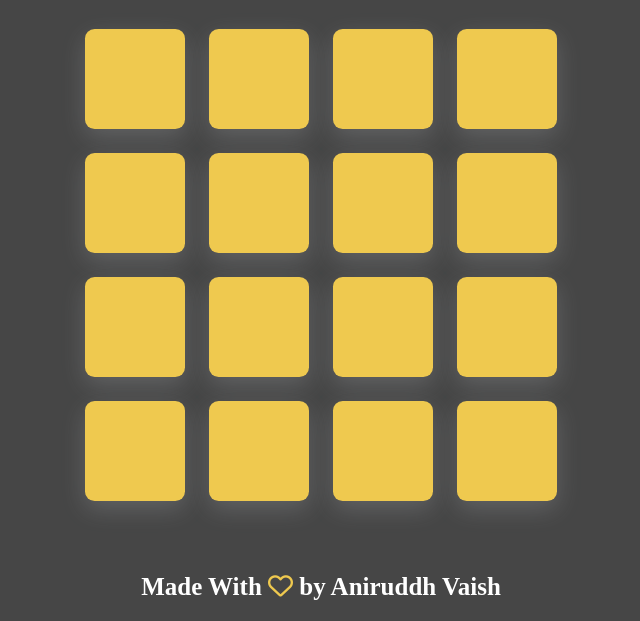
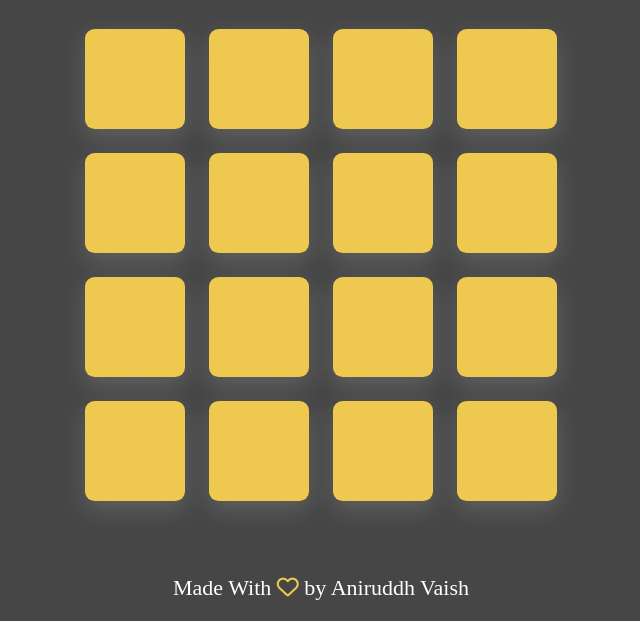
Before and after one commit to anivaish/Memory-Match, a plain HTML site: page index.html in a window 1280 px wide. Shown: the part 179-800 px from the top of the page, without its empty margins (319-959 px from the left). Drawn offline with Linux system fonts and the light colour scheme.

Commit message:
font fixed

```diff
--- a/style.css
+++ b/style.css
@@ -16,6 +16,7 @@ body {
     align-items: center;
     flex-direction: column;
     gap: 2rem;
+    font-family: "Lexend Deca Light";
     height: 100vh;
     background-color: var(--bg-main);
 }
@@ -86,9 +87,9 @@ span {
     color: #fff;
     text-align: center;
     position: absolute;
-    bottom:20px;
-    font-size:25px;
-    font-weight: 700;
+    bottom: 20px;
+    font-size: 22px;
+    font-weight: 500;
 }
 .footer p i{
     color: #efc94f;
```
